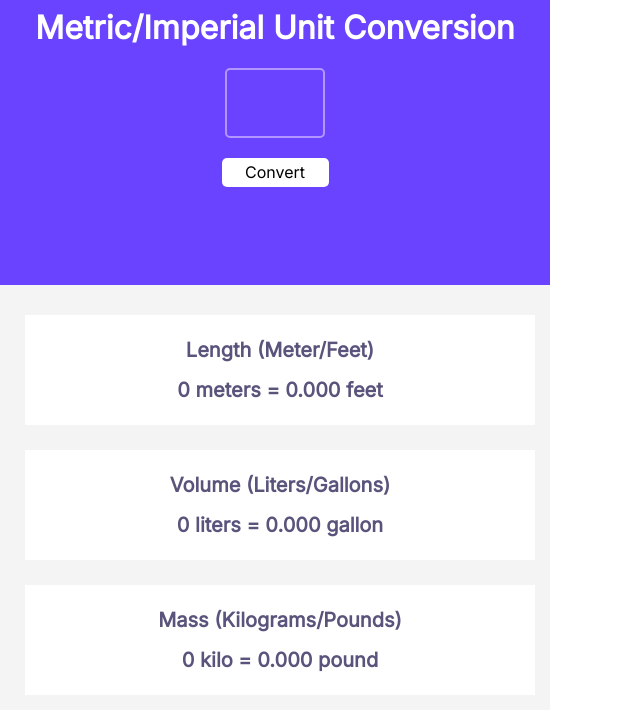
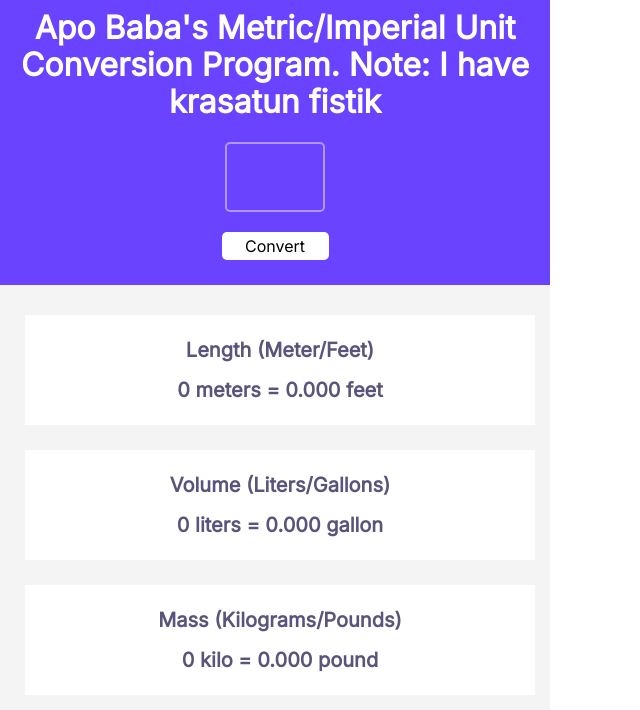
Before and after one commit to ApoBaba6/cnverter, a website built with Vite: page index.html in a window 1280 px wide. Shown: the whole page, without its empty margins (0-640 px from the left). Built offline with nearby package versions, Linux system fonts and the light colour scheme.

Commit message:
Update index.html

```diff
--- a/index.html
+++ b/index.html
@@ -9,7 +9,7 @@
 
 
         <div class="container">
-            <h1 class="bodytext">Metric/Imperial Unit Conversion</h1>
+            <h1 class="bodytext">Apo Baba's Metric/Imperial Unit Conversion Program. Note: I have krasatun fistik</h1>
             <input type="number" id="input"  min="1" max="99">
             <div><button id="convert-btn">Convert</button></div>
          </div>
```
